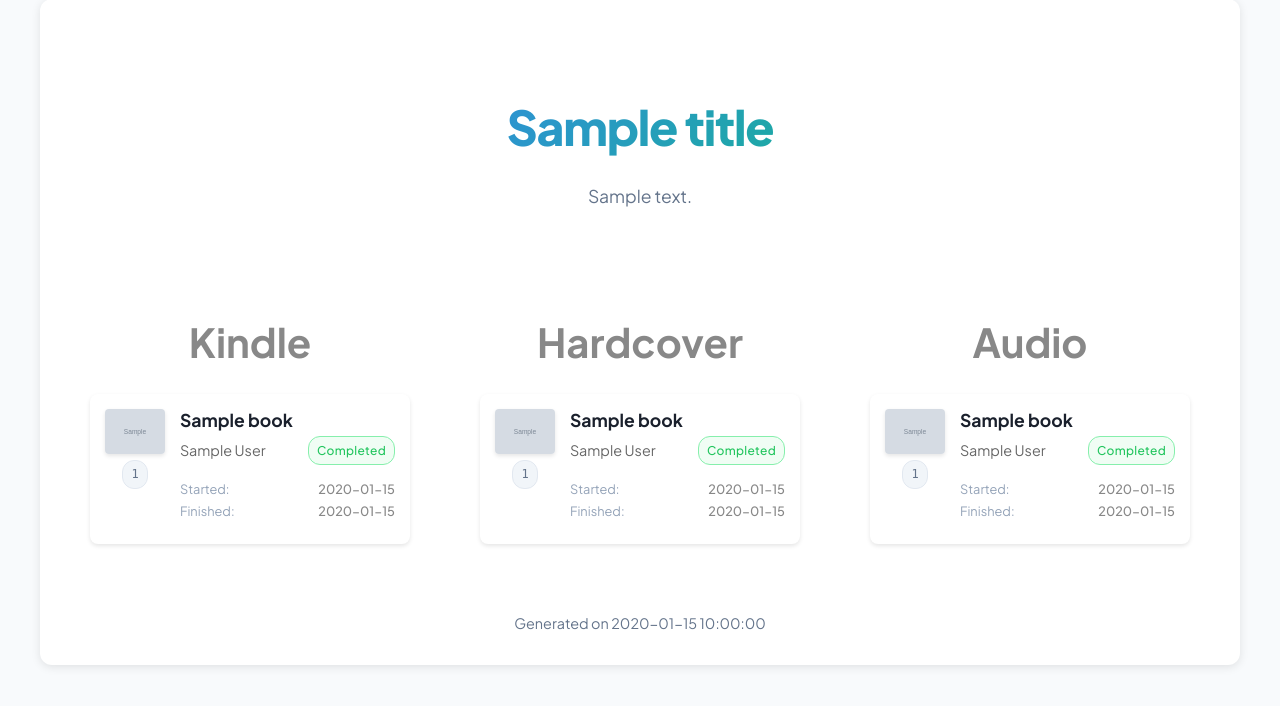
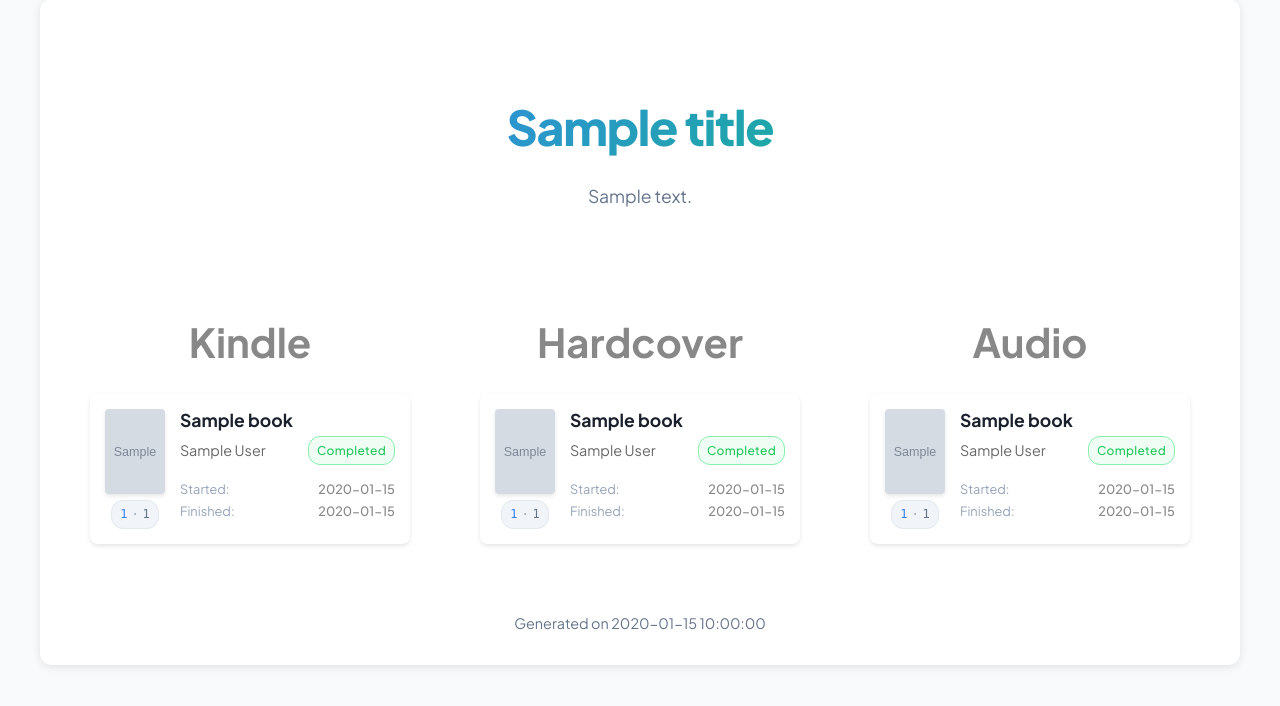
Before and after one commit to bmbell23/reading_tracker, a Python web app: template templates/reports/reading_chain_report.html in a window 1280 px wide. Shown: the part 41-747 px from the top of the page. Run offline with Jinja, Linux system fonts and the light colour scheme; the template is opened without the code that fills it: most values are stand-ins (such as "Sample title", 1, 10 or a date in 2020); grey boxes marked "Sample" are stand-in pictures.

Commit message:
TBR report - Consistent book cover sizes, and both read.id and book.id are on the cards

```diff
--- a/pyproject.toml
+++ b/pyproject.toml
@@ -4,7 +4,7 @@ build-backend = "setuptools.build_meta"
 
 [project]
 name = "reading_list"
-version = "1.9.8"
+version = "1.9.9"
 description = "Reading List Tracker"
 authors = [
     {name = "Your Name", email = "your.email@example.com"},
@@ -37,7 +37,7 @@ python_files = ["test_*.py"]
 pythonpath = ["."]
 
 [tool.mypy]
-python_version = "1.9.8"
+python_version = "1.9.9"
 warn_return_any = true
 warn_unused_configs = true
 disallow_untyped_defs = true
--- a/setup.py
+++ b/setup.py
@@ -38,7 +38,7 @@ def create_venv():
 if __name__ == "__main__":
     setup(
         name="reading_list",
-        version="1.9.8",
+        version="1.9.9",
         packages=find_packages(include=['src*', 'scripts*', 'tests*']),
         package_data={
             'templates': ['excel/*', 'email/*'],
--- a/templates/reports/reading_chain_report.html
+++ b/templates/reports/reading_chain_report.html
@@ -89,6 +89,21 @@
             font-weight: 500;
             font-family: ui-monospace, monospace;
             margin-top: 2px;
+            display: flex;
+            gap: 4px;
+            align-items: center;
+        }
+
+        .id-badge .read-id {
+            color: #3b82f6;
+        }
+
+        .id-badge .book-id {
+            color: #64748b;
+        }
+
+        .id-badge .separator {
+            color: #94a3b8;
         }
 
         .book-cover {
@@ -97,6 +112,15 @@
             flex-direction: column;
             align-items: center;
             gap: 4px;
+            flex-shrink: 0;
+        }
+
+        .book-cover img {
+            width: 60px;
+            height: 90px;  /* 1.5:1 aspect ratio */
+            object-fit: cover;
+            border-radius: 4px;
+            box-shadow: 0 2px 4px rgba(0,0,0,0.1);
         }
 
         /* Media-specific card backgrounds */
@@ -288,6 +312,11 @@
         .media-title {
             font-size: 1.5rem;  /* Increase from default size */
         }
+
+        /* Ensure container accommodates the new fixed dimensions */
+        .book-card > div {
+            min-height: 90px;
+        }
     </style>
 </head>
 <body>
@@ -313,8 +342,12 @@
                                         <div class="book-cover" style="flex-shrink: 0;">
                                             <img src="{{ book.cover_url }}"
                                                  alt="Cover of {{ book.title }}"
-                                                 style="width: 60px; height: auto; border-radius: 4px; box-shadow: 0 2px 4px rgba(0,0,0,0.1);">
-                                            <span class="id-badge">{{ book.read_id }}</span>
+                                                 style="width: 60px; height: 90px; object-fit: cover; border-radius: 4px; box-shadow: 0 2px 4px rgba(0,0,0,0.1);">
+                                            <span class="id-badge">
+                                                <span class="read-id">{{ book.read_id }}</span>
+                                                <span class="separator">·</span>
+                                                <span class="book-id">{{ book.book_id }}</span>
+                                            </span>
                                         </div>
                                         <!-- Book info -->
                                         <div class="book-info" style="flex-grow: 1;">
```
Also changed, not shown: README.md, data/db/reading_list.db.
